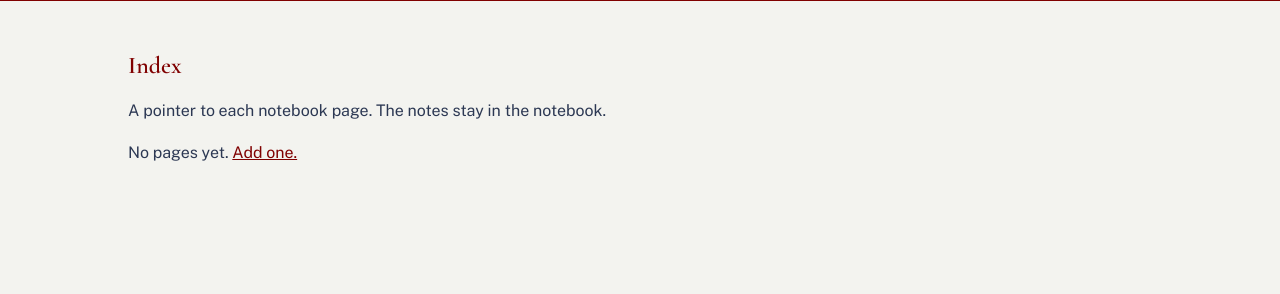
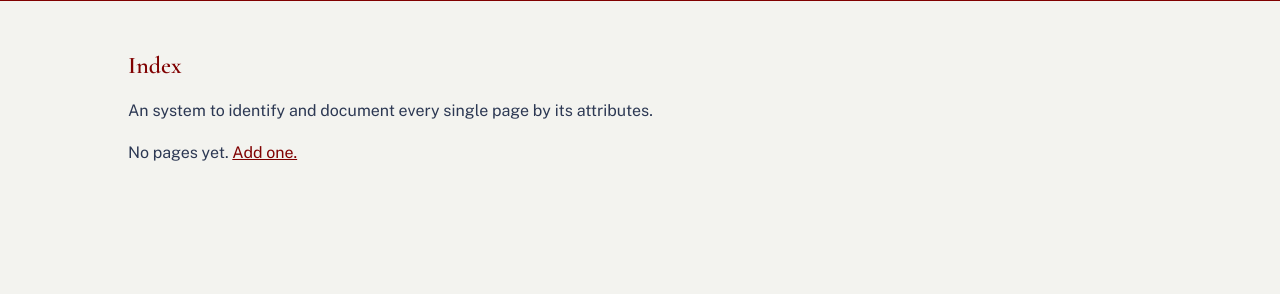
Before and after one commit to Dhruvahere/Tapestries, a Flask app: page /index in a window 1280 px wide. Shown: the part 140-434 px from the top of the page. Run offline with Flask 3, Linux system fonts and the light colour scheme; data that the repository does not hold is empty.

Commit message:
Update index.html

```diff
--- a/templates/index.html
+++ b/templates/index.html
@@ -2,7 +2,7 @@
 {% block title %}Index{% endblock %}
 {% block content %}
 <h2>Index</h2>
-<p>A pointer to each notebook page. The notes stay in the notebook.</p>
+<p>An system to identify and document every single page by its attributes.</p>
 {% if pages %}
 <table>
 <tr><th>Subject</th><th>Unit</th><th>Page</th><th>Head word</th><th>Topic</th></tr>
```
